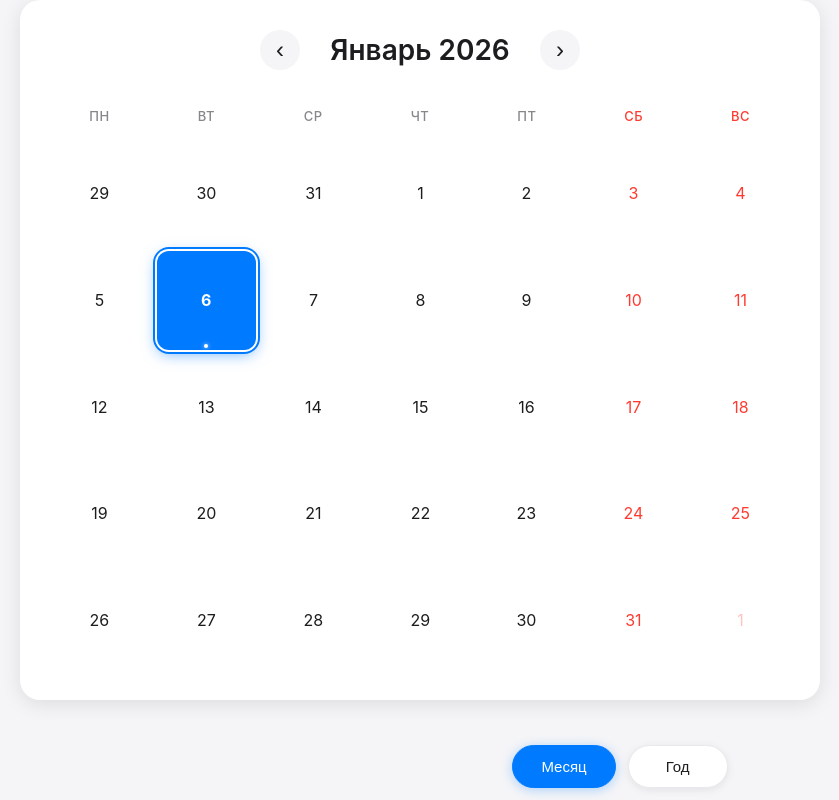
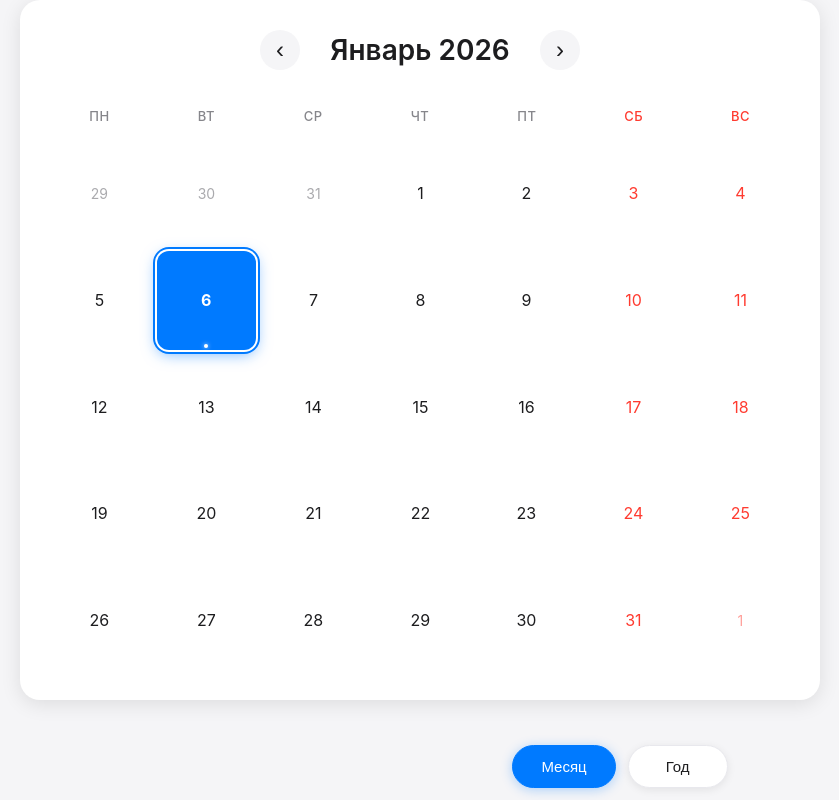
Before and after one commit to AdilBikeev/clock-calendar, a React (Vite) app: page / in a window 1280 px wide. Shown: the whole page, without its empty margins (20-859 px from the left). Built offline with nearby package versions, Linux system fonts and the light colour scheme.

Commit message:
Изменена прозрачность чисел друого месяца

```diff
--- a/src/components/MonthView.css
+++ b/src/components/MonthView.css
@@ -111,12 +111,23 @@
 }
 
 .day-cell.other-month {
-  opacity: 0.3;
-  transition: opacity 0.3s ease;
+  opacity: 0.5;
+  transition: all 0.3s ease;
+  pointer-events: none;
+  cursor: default;
 }
 
-.day-cell.other-month:hover {
-  opacity: 0.5;
+.day-cell.other-month .day-number {
+  color: #86868b;
+  font-size: 14px;
+  font-weight: 400;
+  opacity: 0.7;
+}
+
+.day-cell.other-month.saturday .day-number,
+.day-cell.other-month.sunday .day-number {
+  color: rgba(255, 59, 48, 0.7);
+  opacity: 0.7;
 }
 
 .day-cell.today {
@@ -162,14 +173,6 @@
   color: #ff3b30; /* Красный для воскресенья */
 }
 
-.day-cell.other-month.saturday .day-number {
-  color: rgba(255, 59, 48, 0.3);
-}
-
-.day-cell.other-month.sunday .day-number {
-  color: rgba(255, 59, 48, 0.3);
-}
-
 .day-number {
   font-size: 16px;
   color: #1d1d1f;
```
